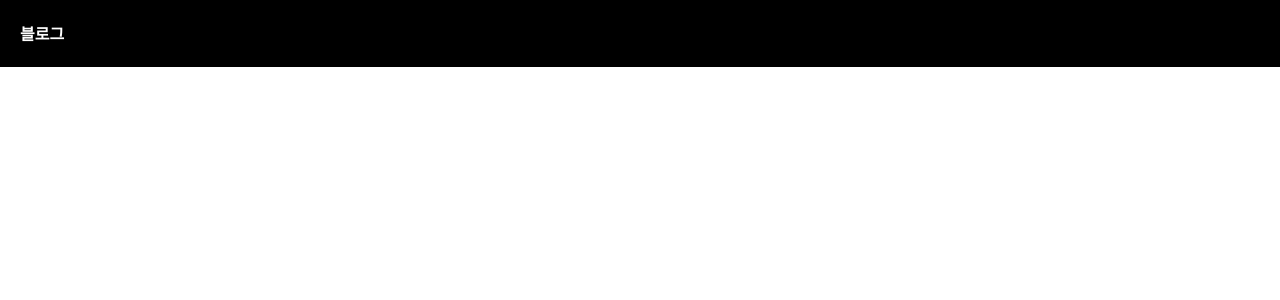
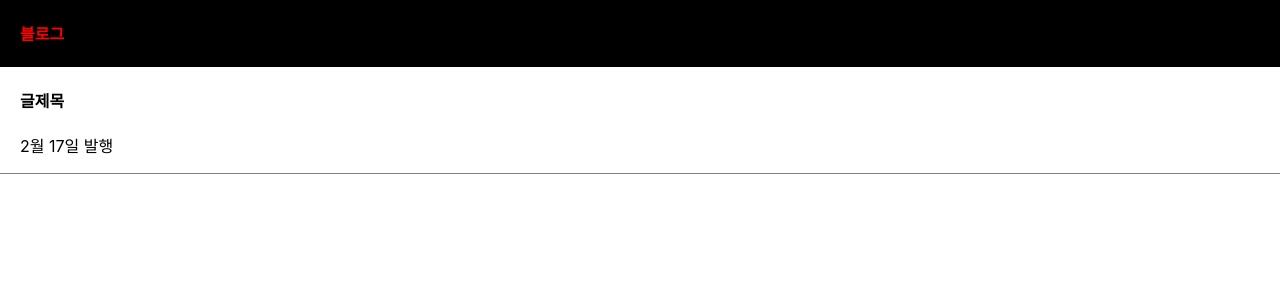
Before and after one commit to kmkim0713/react_study, a React (Create React App) app in the folder react-app/: page / in a window 1280 px wide. Shown: the top 300 px of the page. Built offline with nearby package versions, Linux system fonts and the light colour scheme.

Commit message:
게시글 디자인

```diff
--- a/react-app/src/App.css
+++ b/react-app/src/App.css
@@ -44,3 +44,14 @@
   color: white;
   padding-left: 20px;
 }
+
+div {
+  box-sizing: border-box;
+}
+
+.list {
+  padding-left: 20px;
+  text-align: left;
+  border-bottom: 1px solid gray;
+
+}
--- a/react-app/src/App.js
+++ b/react-app/src/App.js
@@ -4,12 +4,22 @@ import './App.css';
 function App() {
 
   // tag에 클래스를 줄 때는 class가 아니라 className으로 줘야함
-  // js로 작성하는 것 이기 때문
+
+  // 변수 넣을 때는 중괄호(데이터 바인딩)
+  let post = '강남 우동 맛집';
+  let h4Id = 'aaa';
+
+  // style을 줄 때는 무조건 중괄호를 열고 객체로 전달해줘야한다
+  // style에서 "-" 기호는 사용할 수 없고 카멜케이스로 작성
 
   return (
     <div className="App">
       <div className="black-nav">
-        <h4>블로그</h4>
+        <h4 id={h4Id} style={{color:'red'}}>블로그</h4>
+      </div>
+      <div className='list'>
+        <h4>글제목</h4>
+        <p>2월 17일 발행</p>
       </div>
     </div>
   );
```
